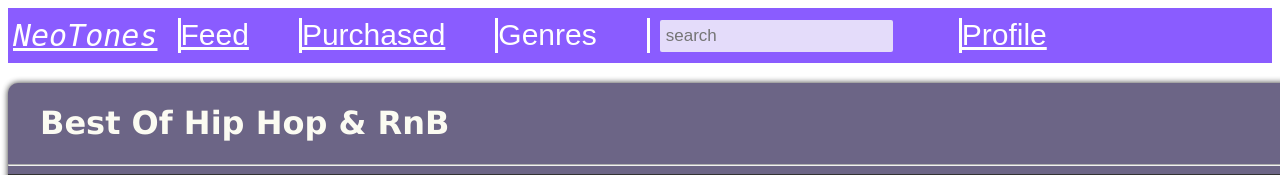
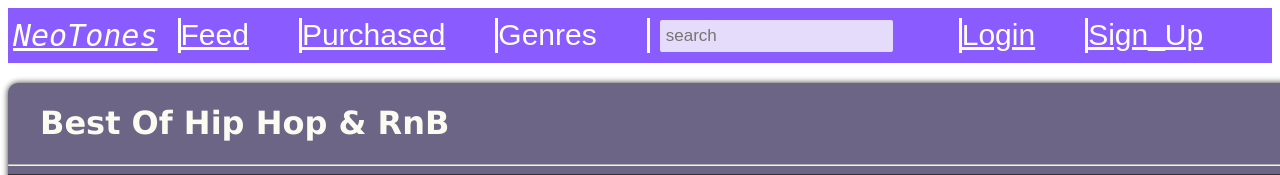
Before and after one commit to IanKaremi/NeoTones, a PHP site: page /hip.html in a window 1280 px wide; the page is wider, and only the part inside the window is pictured. Shown: the top 175 px of that part. Run offline with PHP 8.4, Linux system fonts and the light colour scheme.

Commit message:
started on login

```diff
--- a/common.css
+++ b/common.css
@@ -6,8 +6,9 @@ body{
 
 header{
     font-family: Arial, Helvetica, sans-serif;
-    display:grid;
-    grid-template-columns: 2fr 1fr 1fr 1fr 1fr 1fr;
+    display:flex;
+   /* display:grid;
+    grid-template-columns: 2fr 1fr 1fr 1fr 1fr 2fr;*/
     font-size: 30px;
     min-height: 50px;
     background-color: #8a5cffff;
--- a/electronic.php
+++ b/electronic.php
@@ -83,7 +83,8 @@
                     </div>
                 </div>
                 <div class="s_top"><input type="text" placeholder="search"></div>
-                <div class="h_d"><a href="">Login/Sign Up</a></div>
+                <div class="h_d"><a href="">Login</a></div>
+                <div class="h_d"><a href="">Sign_Up</a></div>
 
             </div>
         </header>
--- a/hip.html
+++ b/hip.html
@@ -37,7 +37,10 @@
                     </div>
                 </div>
                 <div class="s_top"><input type="text" placeholder="search"></div>
-                <div class="h_d"><a href="">Profile</a></div>
+                <div id="login"><a href="">Login</a></div>
+                <div class="sign_up"><a href="">Sign_Up</a></div>
+
+
 
             </div>
         </header>
```
